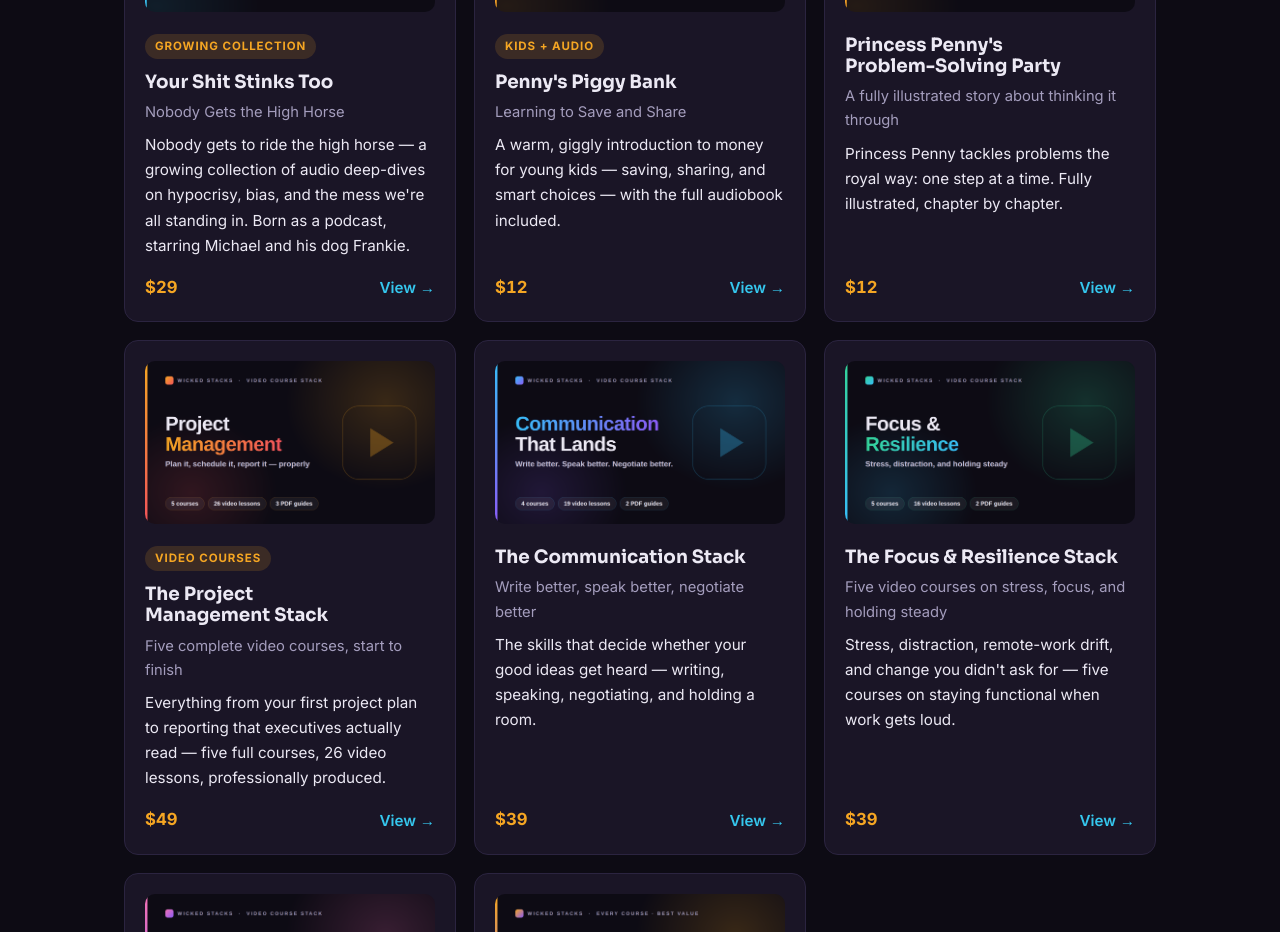
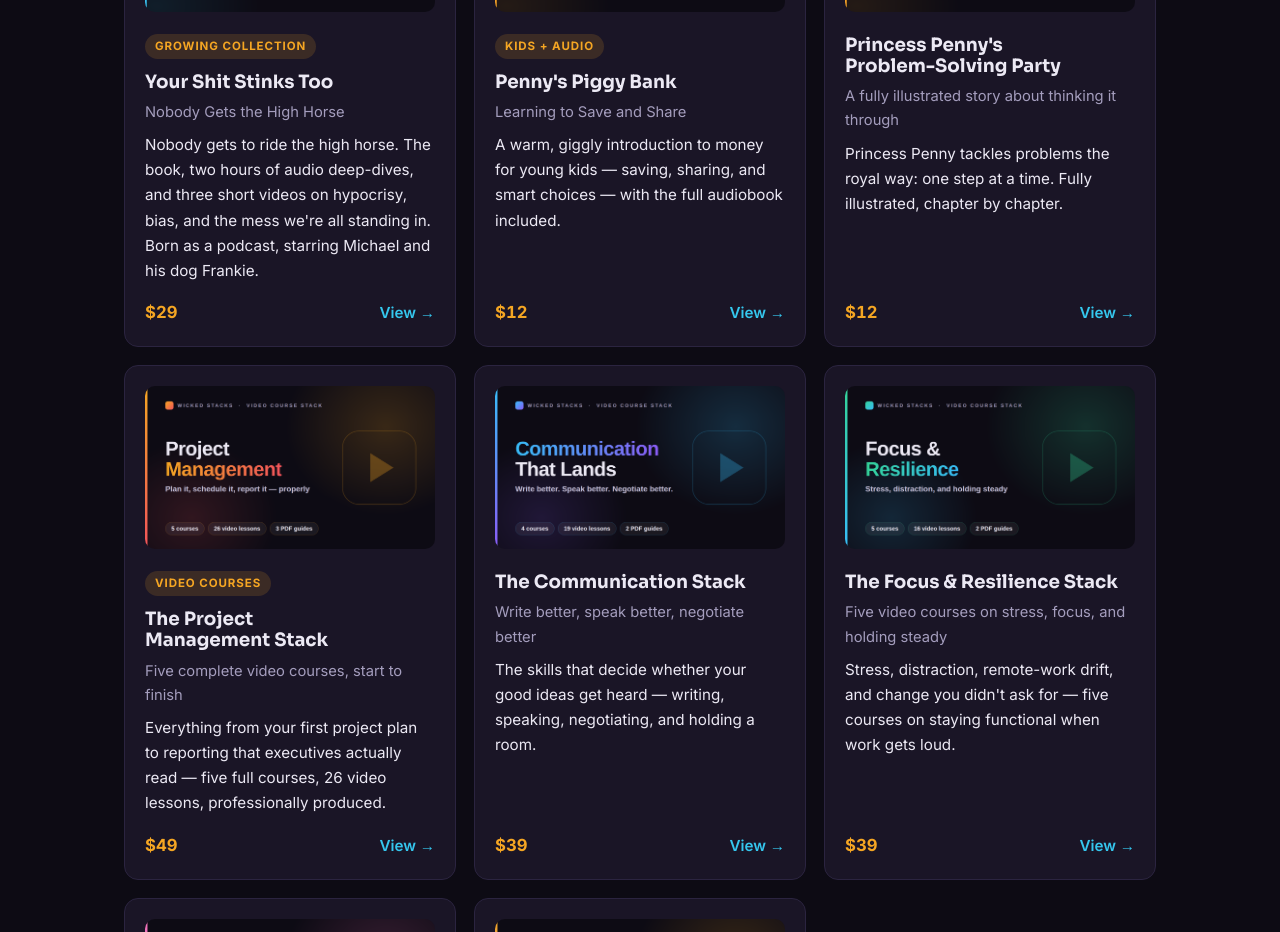
Before and after one commit to The-Insanely-Wicked/wicked-stacks, a React (Vite) app: page / in a window 1280 px wide. Shown: the part 2240-3172 px from the top of the page. Built offline with nearby package versions, Linux system fonts and the light colour scheme.

Commit message:
Blurb no longer calls it audio-only

```diff
--- a/src/products.ts
+++ b/src/products.ts
@@ -234,7 +234,7 @@ export const PRODUCTS: Product[] = [
       "Everything added for 12 months, free",
     ],
     blurb:
-      "Nobody gets to ride the high horse — a growing collection of audio deep-dives on hypocrisy, bias, and the mess we're all standing in. Born as a podcast, starring Michael and his dog Frankie.",
+      "Nobody gets to ride the high horse. The book, two hours of audio deep-dives, and three short videos on hypocrisy, bias, and the mess we're all standing in. Born as a podcast, starring Michael and his dog Frankie.",
     description: [
       "Your Shit Stinks Too started as a podcast with an unlikely duo: Michael and his dog Frankie, calling out the one thing humans hate admitting — everybody's shit stinks, including yours, including his.",
       "This collection turns that story into deep-dive conversations that dig into the big uncomfortable stuff: The High Horse of Human Hypocrisy (~40 min), Why Our Brains Defend Systemic Inequality (~43 min), and Shared Fallibility and Systemic Racism (~38 min).",
```
